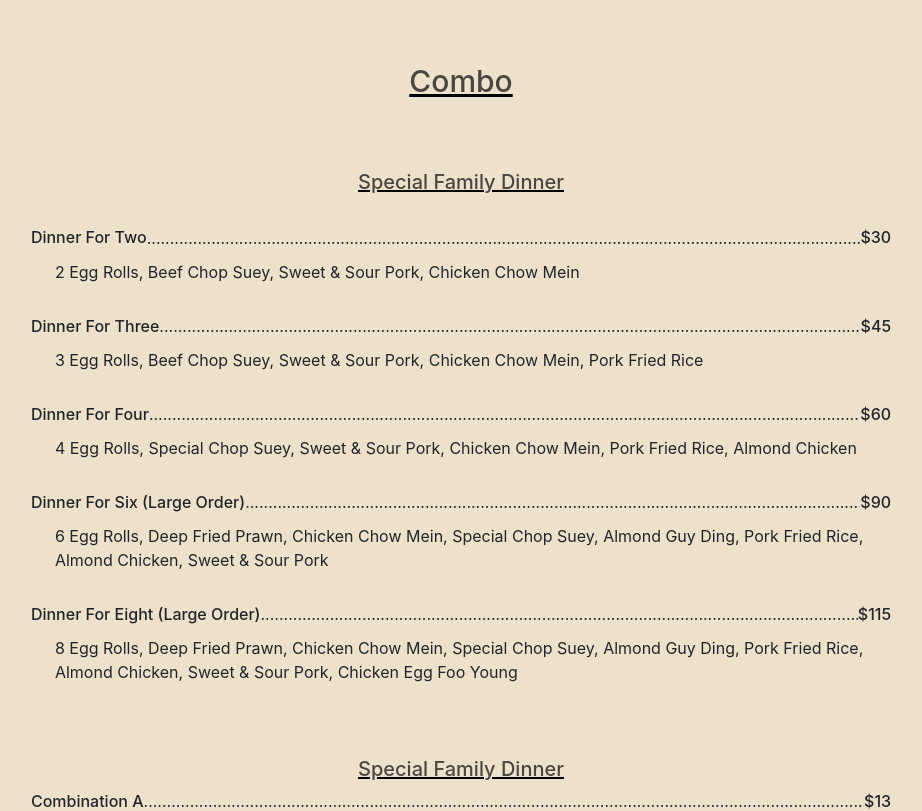
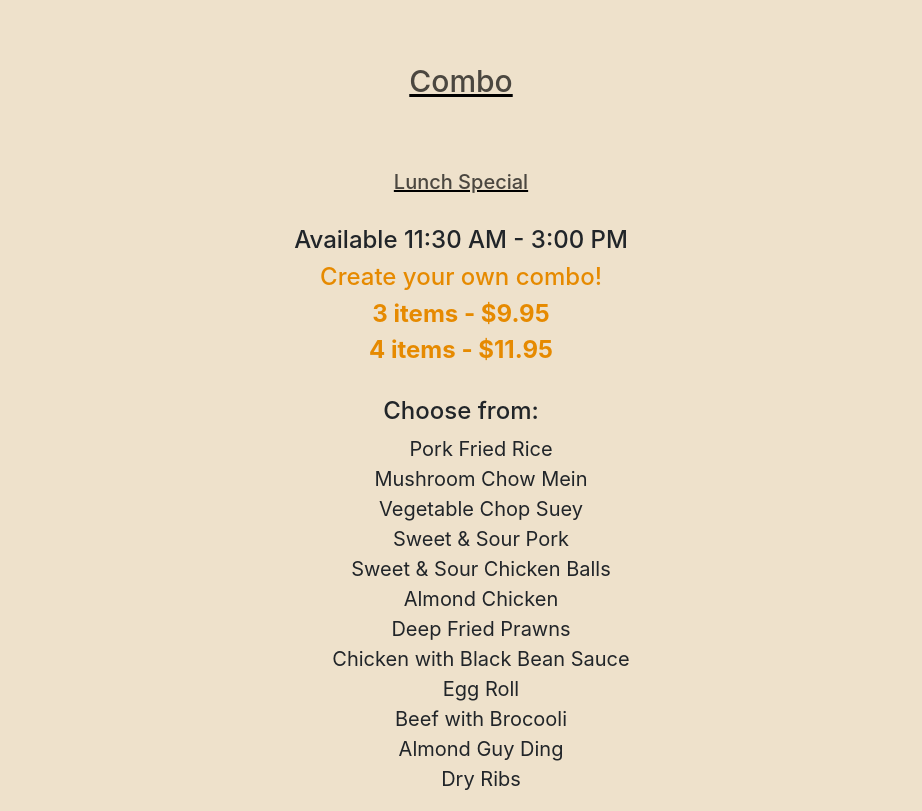
Before and after one commit to xren935/wongs-langley, a React (Create React App) app: page / in a window 1280 px wide. Shown: the part 2760-3571 px from the top of the page, without its empty margins (179-1101 px from the left). Built offline with nearby package versions, Linux system fonts and the light colour scheme.

Commit message:
updated lunch special 😋

```diff
--- a/src/components/combo.jsx
+++ b/src/components/combo.jsx
@@ -53,6 +53,28 @@ class Combo extends React.Component {
             <div className="combo" id="combo">
                 <div className="content">
                     <h3>Combo</h3>
+                    <h3 className="subtitle">Lunch Special</h3>
+                    <br></br>
+                    <h4>Available 11:30 AM - 3:00 PM</h4>
+                    <h4 style={{color: "#e68a00"}}>Create your own combo!</h4>
+                    <h4 style={{color: "#e68a00"}}><b>3 items - $9.95</b></h4>
+                    <h4 style={{color: "#e68a00"}}><b>4 items - $11.95</b></h4>
+                    <br></br>
+                    <h4>Choose from:</h4>
+                    <ul style={{fontSize: "20px", listStyle: "none"}}>
+                      <li>Pork Fried Rice</li>
+                      <li>Mushroom Chow Mein</li>
+                      <li>Vegetable Chop Suey</li>
+                      <li>Sweet & Sour Pork</li>
+                      <li>Sweet & Sour Chicken Balls</li>
+                      <li>Almond Chicken</li>
+                      <li>Deep Fried Prawns</li>
+                      <li>Chicken with Black Bean Sauce</li>
+                      <li>Egg Roll</li>
+                      <li>Beef with Brocooli</li>
+                      <li>Almond Guy Ding</li>
+                      <li>Dry Ribs</li>
+                    </ul>
                     <h3 className="subtitle">Special Family Dinner</h3>
                     <br></br>
                     {familyList}
```
